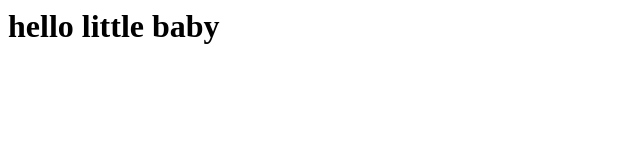
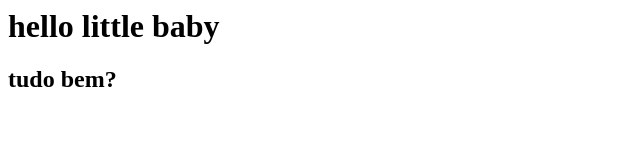
Before and after one commit to juliajhessy/O-o, a plain HTML site: page index.html in a window 1280 px wide. Shown: the whole page, without its empty margins (0-640 px from the left). Drawn offline with Linux system fonts and the light colour scheme.

Commit message:
nova alteração

```diff
--- a/index.html
+++ b/index.html
@@ -1 +1,2 @@
 <h1>hello little baby</h1>
+<h2>tudo bem?</h2>
```
